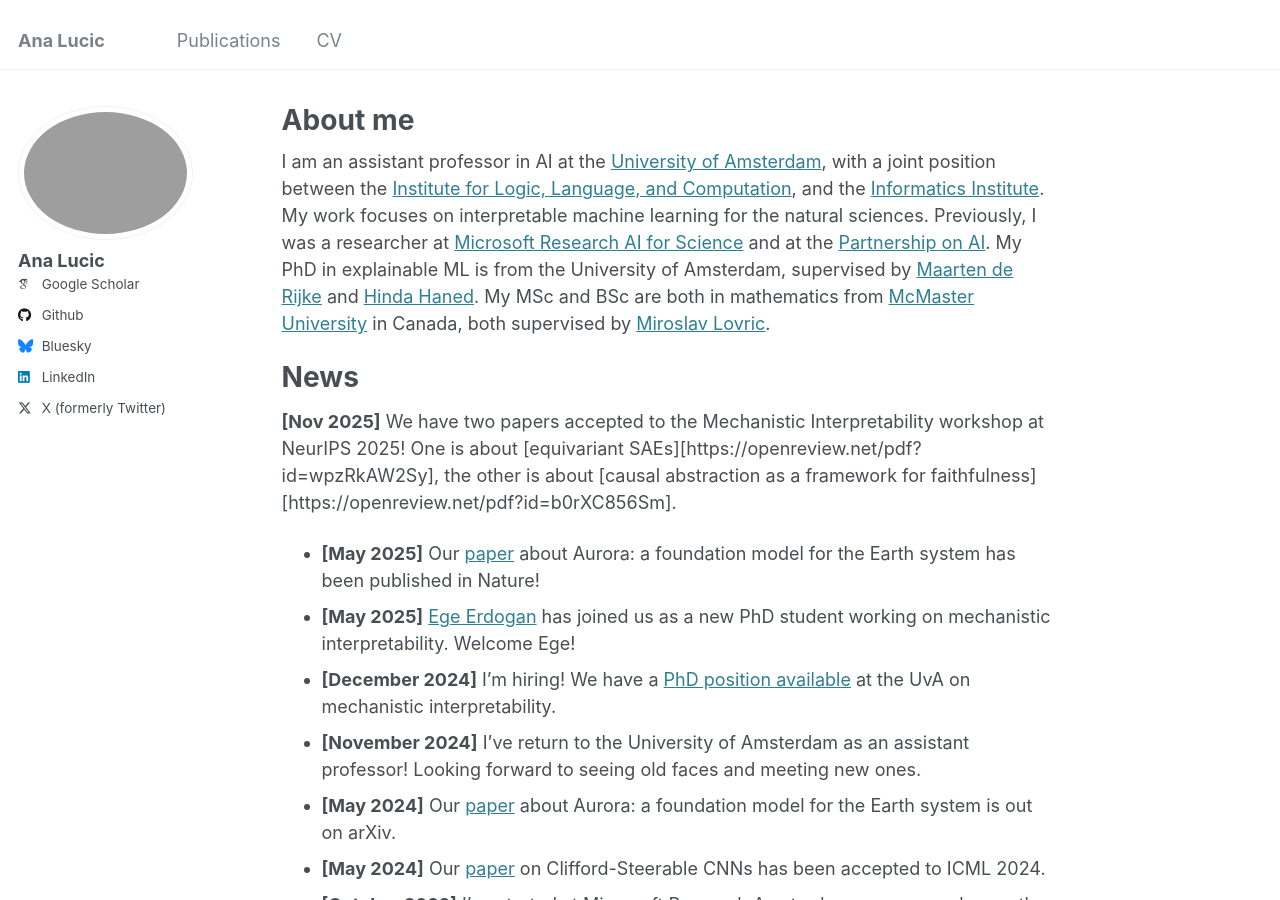
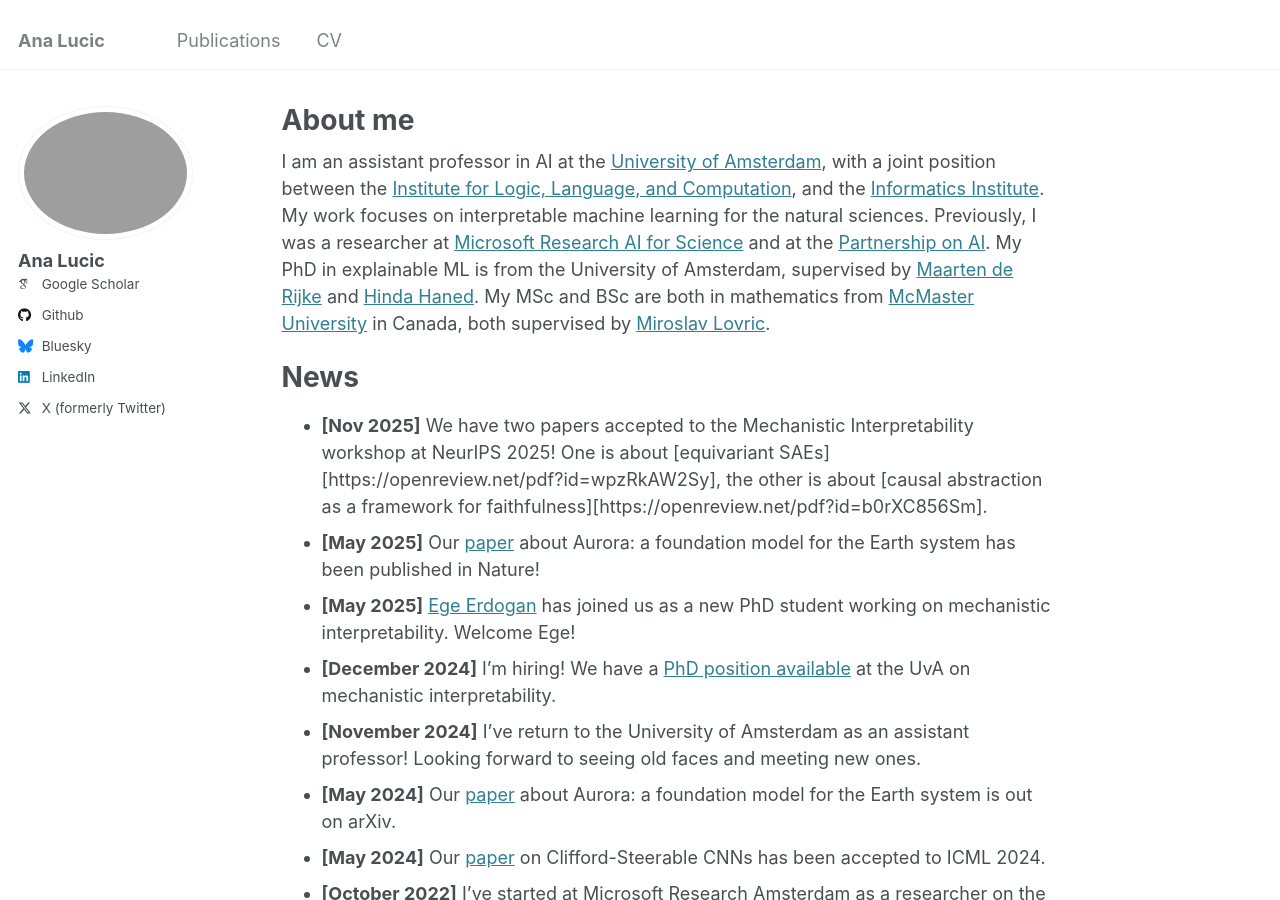
Before and after one commit to a-lucic/a-lucic.github.io, a Jekyll site: the page built from _pages/about.md, in a window 1280 px wide and 900 px high. Built offline with Jekyll 4.4.1, drawn with Linux system fonts in a browser that asks for light colours; some web fonts are replaced.

```diff
--- a/_pages/about.md
+++ b/_pages/about.md
@@ -9,7 +9,7 @@ redirect_from:
 I am an assistant professor in AI at the [University of Amsterdam](https://www.uva.nl), with a joint position between the [Institute for Logic, Language, and Computation](https://www.illc.uva.nl), and the [Informatics Institute](https://ivi.uva.nl). My work focuses on interpretable machine learning for the natural sciences. Previously, I was a researcher at [Microsoft Research AI for Science](https://www.microsoft.com/en-us/research/lab/microsoft-research-ai-for-science/) and at the [Partnership on AI](https://partnershiponai.org). My PhD in explainable ML is from the University of Amsterdam, supervised by [Maarten de Rijke](https://staff.fnwi.uva.nl/m.derijke/) and [Hinda Haned](https://hindantation.github.io). My MSc and BSc are both in mathematics from [McMaster University](https://math.mcmaster.ca) in Canada, both supervised by [Miroslav Lovric](https://math.mcmaster.ca/lovric/lovric.html).
 
 # News
- **[Nov 2025]** We have two papers accepted to the Mechanistic Interpretability workshop at NeurIPS 2025! One is about [equivariant SAEs][https://openreview.net/pdf?id=wpzRkAW2Sy], the other is about [causal abstraction as a framework for faithfulness][https://openreview.net/pdf?id=b0rXC856Sm].
+- **[Nov 2025]** We have two papers accepted to the Mechanistic Interpretability workshop at NeurIPS 2025! One is about [equivariant SAEs][https://openreview.net/pdf?id=wpzRkAW2Sy], the other is about [causal abstraction as a framework for faithfulness][https://openreview.net/pdf?id=b0rXC856Sm].
 - **[May 2025]** Our [paper](https://www.nature.com/articles/s41586-025-09005-y) about Aurora: a foundation model for the Earth system has been published in Nature!
 - **[May 2025]** [Ege Erdogan](https://erdogan.dev) has joined us as a new PhD student working on mechanistic interpretability. Welcome Ege!
 - **[December 2024]** I'm hiring! We have a [PhD position available](https://www.illc.uva.nl/NewsandEvents/News/Positions/newsitem/15320/PhD-Position-in-Mechanistic-Interpretability) at the UvA on mechanistic interpretability.
```
